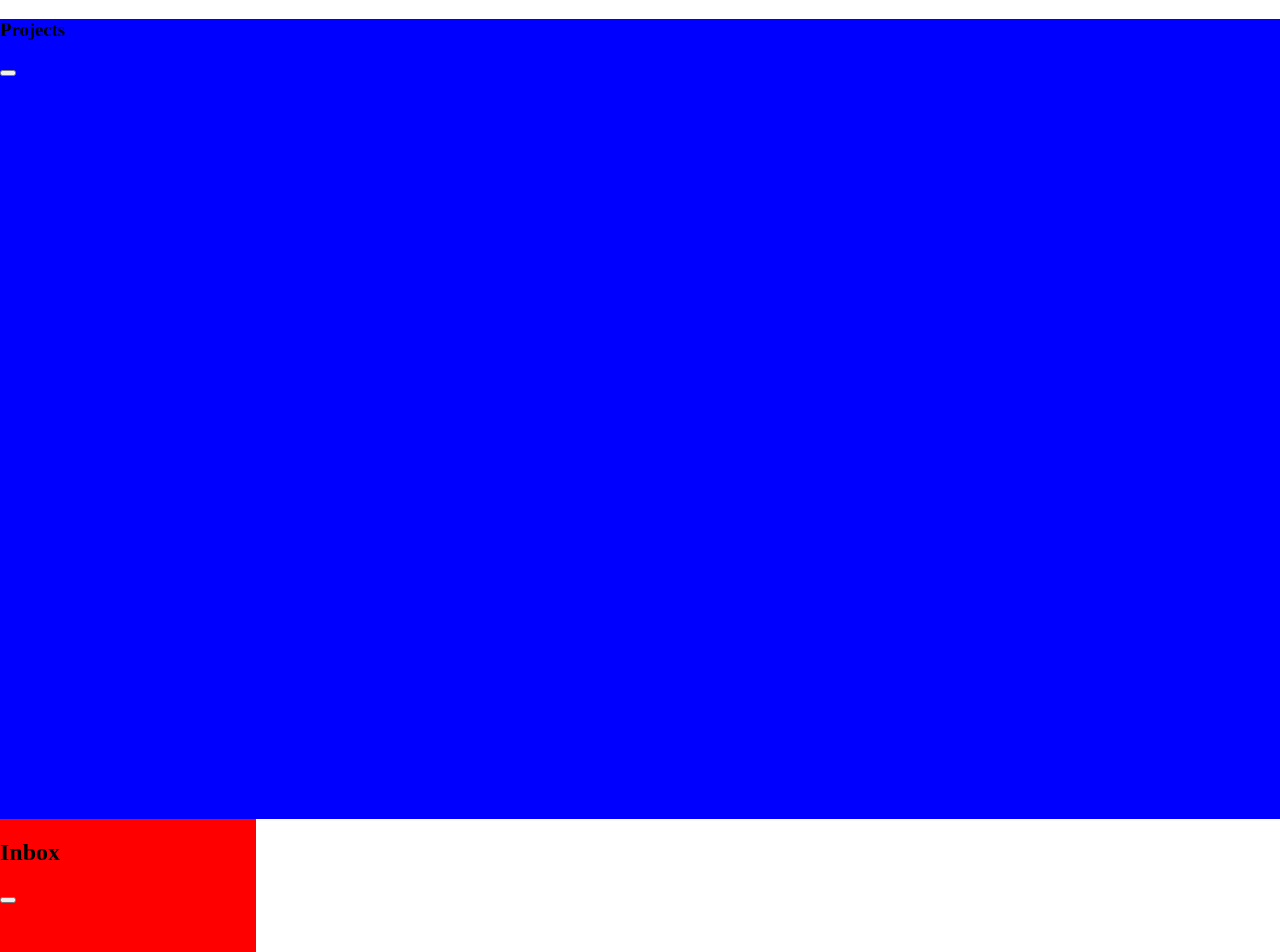
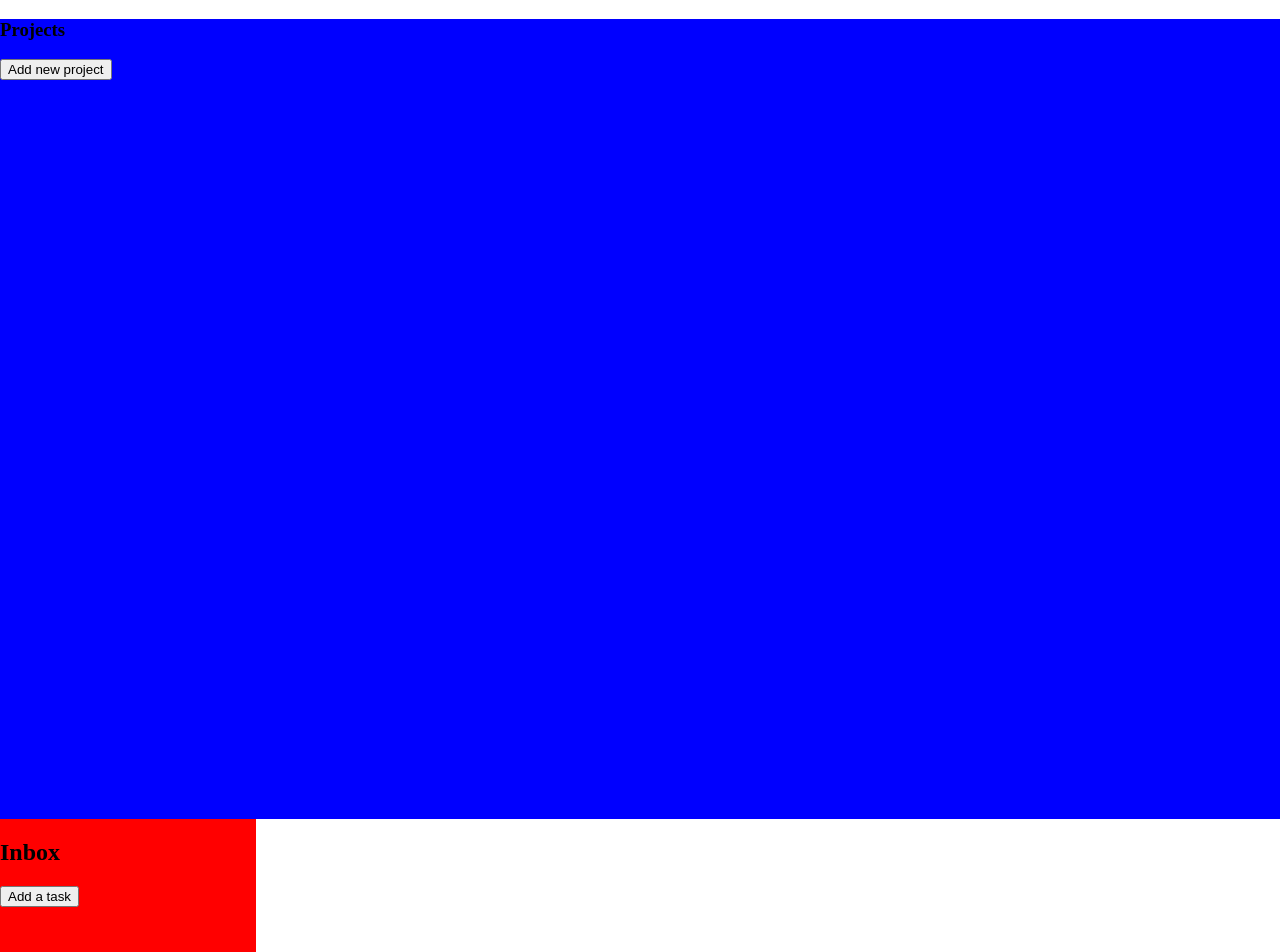
Before and after one commit to ArtemiiHH/todo-list, a website built with webpack: page src/template.html in a window 1280 px wide. Shown: the top 952 px of the page. Built offline with nearby package versions, Linux system fonts and the light colour scheme.

Commit message:
Add button text

```diff
--- a/src/template.html
+++ b/src/template.html
@@ -12,13 +12,13 @@
       <aside id="sidebar">
         <h3>Projects</h3>
         <div class="project-list"></div>
-        <button class="add-project-btn"></button>
+        <button class="add-project-btn">Add new project</button>
       </aside>
 
       <!-- Content -->
       <main id="content">
         <h2 class="project-title">Inbox</h2>
-        <button class="add-todo-btn"></button>
+        <button class="add-todo-btn">Add a task</button>
         <div class="todo-list"></div>
       </main>
     </div>
```
